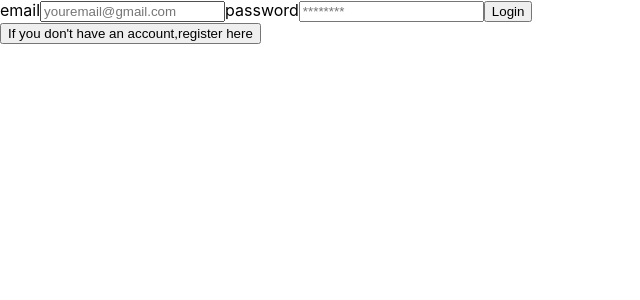
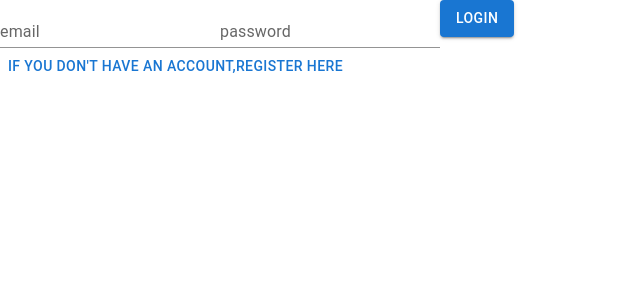
Before and after one commit to CarolinaTC/user-management-app, a React (Create React App) app: page / in a window 1280 px wide. Shown: the top 300 px of the page, without its empty margins (0-640 px from the left). Built offline with nearby package versions, Linux system fonts and the light colour scheme.

Commit message:
feat: add materialUI and use it in login component / feat: login request

```diff
--- a/package.json
+++ b/package.json
@@ -3,6 +3,9 @@
   "version": "0.1.0",
   "private": true,
   "dependencies": {
+    "@emotion/react": "^11.11.1",
+    "@emotion/styled": "^11.11.0",
+    "@mui/material": "^5.14.16",
     "@testing-library/jest-dom": "^5.17.0",
     "@testing-library/react": "^13.4.0",
     "@testing-library/user-event": "^13.5.0",
--- a/src/components/Login.js
+++ b/src/components/Login.js
@@ -1,10 +1,26 @@
 import React, { useState } from "react";
+import { useNavigate } from "react-router-dom";
+import Button from '@mui/material/Button';
+import TextField from '@mui/material/TextField';
 
 function Login() {
     const [email, setEmail] = useState('');
     const [pass, setPass] = useState('');
 
     const handleSubmit = (e) => {
+        const requestOptions = {
+            method: 'POST',
+            headers: { 'Content-Type': 'application/json' },
+            body: JSON.stringify({ email: email, password: pass })
+        };
+        console.log(requestOptions);
+        fetch('https://reqres.in/api/login', requestOptions)
+            .then((response) => response.json())
+            .then((data) => {
+                // TODO: Save token in the browser
+                // navigate("/welcome");
+                console.log(data.token);
+            });
         e.preventDefault();
         console.log(email);
     }
@@ -12,14 +28,15 @@ function Login() {
     return (
         <div>
             <form onSubmit={handleSubmit}>
-                <label htmlFor="email">email</label>
-                <input value={email} onChange={(e) => setEmail(e.target.value)} type="email" placeholder="youremail@gmail.com" id="email" name="email" />
-                <label htmlFor="password">password</label>
-                <input value={pass} onChange={(e) => setPass(e.target.value)} type="password" placeholder="********" id="password" name="password" />
-                <button type="submit">Login</button>
+
+                <TextField id="email" label="email" variant="standard" value={email} onChange={(e) => setEmail(e.target.value)} type="email" placeholder="youremail@gmail.com" />
+
+                <TextField id="password" label="password" variant="standard" value={pass} onChange={(e) => setPass(e.target.value)} type="password" placeholder="********" />
+
+                <Button variant="contained" type="submit">Login</Button>
 
             </form>
-            <button> If you don't have an account,register here</button>
+            <Button> If you don't have an account,register here</Button>
         </div>
     );
 }
```
Also changed, not shown: src/components/SignUp.js (line endings or trailing spaces), 1 other file (tests, documents, lock files or other folders).
